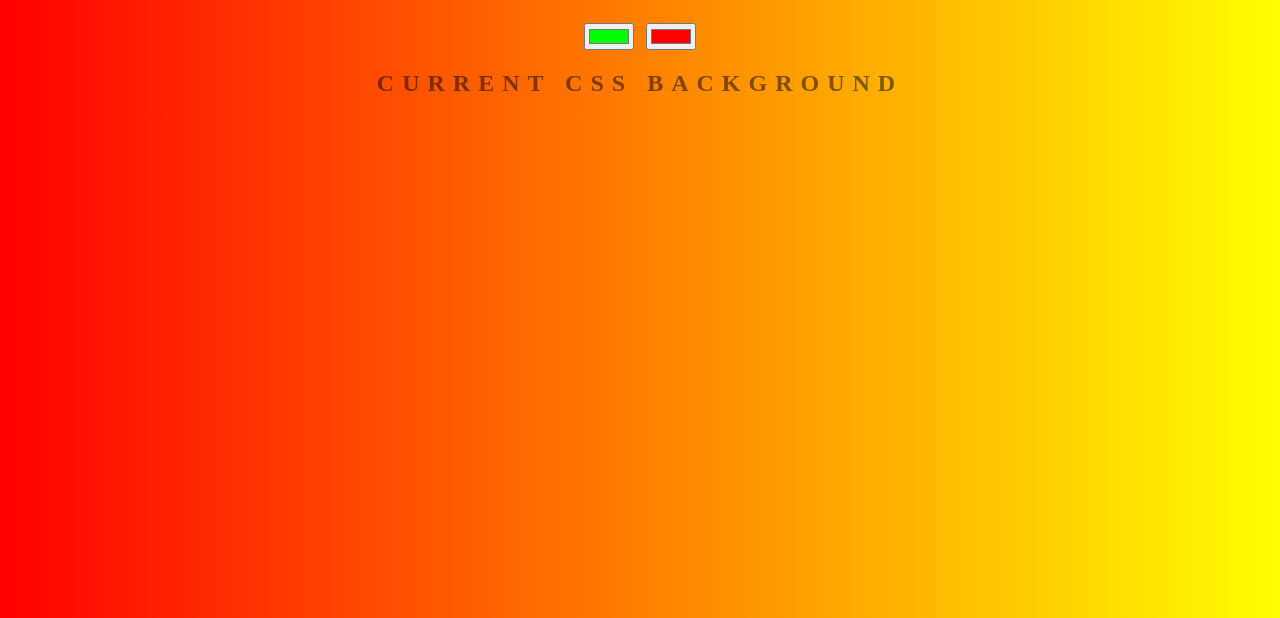
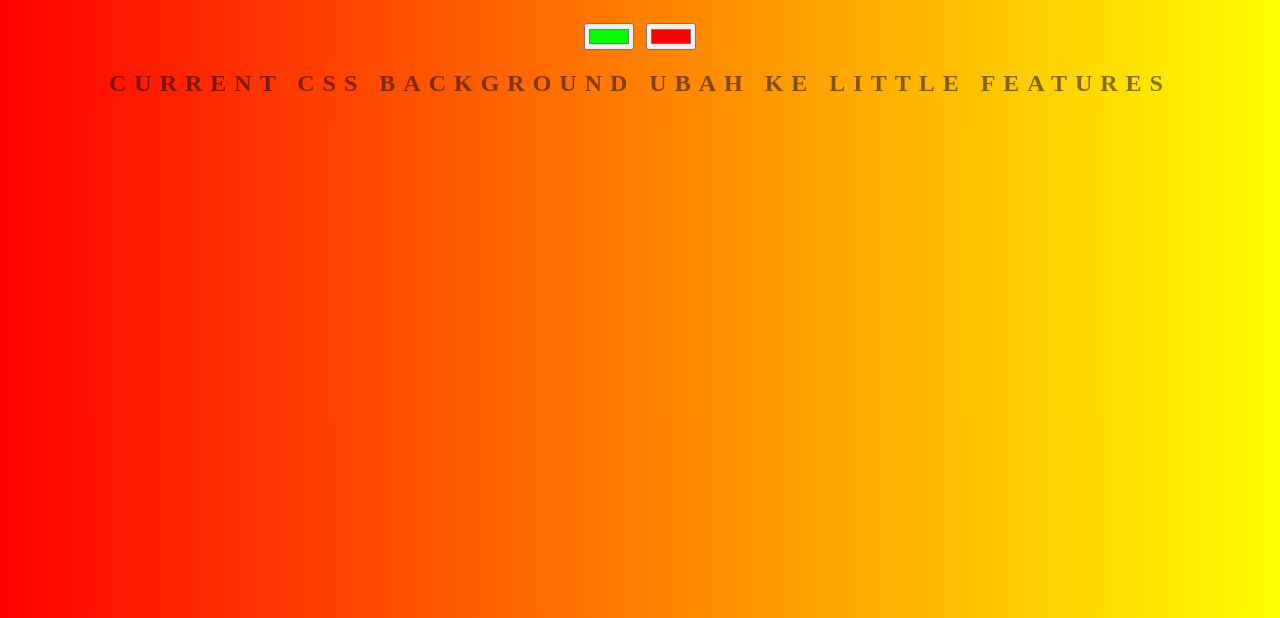
Before and after one commit to leo-web-creator/background-generator, a plain HTML site: page index.html in a window 1280 px wide. Shown: the part 182-800 px from the top of the page. Drawn offline with Linux system fonts and the light colour scheme.

Commit message:
change text at h2 as a branching example

```diff
--- a/index.html
+++ b/index.html
@@ -8,7 +8,7 @@
 	<h1>Awas lu ganti lagi ya!!!</h1>
 	<input class="color1" type="color" name="color1" value="#00ff00">
 	<input class="color2" type="color" name="color2" value="#ff0000">
-	<h2>Current CSS Background</h2>
+	<h2>Current CSS Background ubah ke little features</h2>
 	<h3></h3>
 	<script type="text/javascript" src="script.js"></script>
 </body>
```
